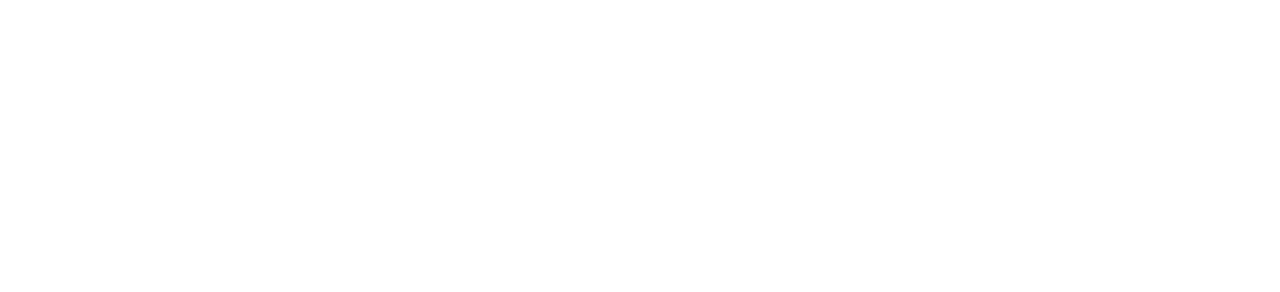
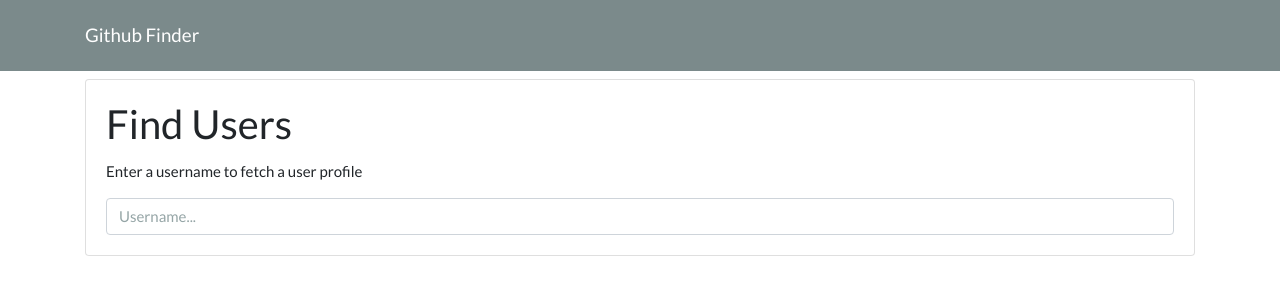
Before and after one commit to IhorNesterenko/GitHub_Finder, a plain HTML site: page index.html in a window 1280 px wide. Drawn offline with nearby package versions, Linux system fonts and the light colour scheme.

Commit message:
Basic interface added

```diff
--- a/index.html
+++ b/index.html
@@ -8,6 +8,23 @@
   <link href="https://maxcdn.bootstrapcdn.com/bootswatch/4.0.0/flatly/bootstrap.min.css" rel="stylesheet" integrity="sha384-jb1k1ntK2AaXuVTIiFXgcGvjcWQrYlrsxipJRLPdwnr1sHBRqSLowOD2q3dIL5KG" crossorigin="anonymous">
 </head>
 <body>
+  <nav class="navbar navbar-dark bg-dark mb-2">
+    <div class="container">
+      <a href="#" class="navbar-brand">
+        Github Finder
+      </a>
+    </div>
+  </nav>
+  <div class="container">
+    <div class="card mb-1">
+      <div class="card-body">
+        <h2 class="card-title">Find Users</h2>
+        <p class="card-text">Enter a username to fetch a user profile</p>
+        <input type="text" id="input" class="form-control" placeholder="Username...">
+      </div>
+    </div>
+    <div id="profile"></div>
+  </div>
 
   <script src="https://code.jquery.com/jquery-3.2.1.slim.min.js" integrity="sha384-KJ3o2DKtIkvYIK3UENzmM7KCkRr/rE9/Qpg6aAZGJwFDMVNA/GpGFF93hXpG5KkN" crossorigin="anonymous"></script>
   <script src="https://cdnjs.cloudflare.com/ajax/libs/popper.js/1.12.9/umd/popper.min.js" integrity="sha384-ApNbgh9B+Y1QKtv3Rn7W3mgPxhU9K/ScQsAP7hUibX39j7fakFPskvXusvfa0b4Q" crossorigin="anonymous"></script>
```
